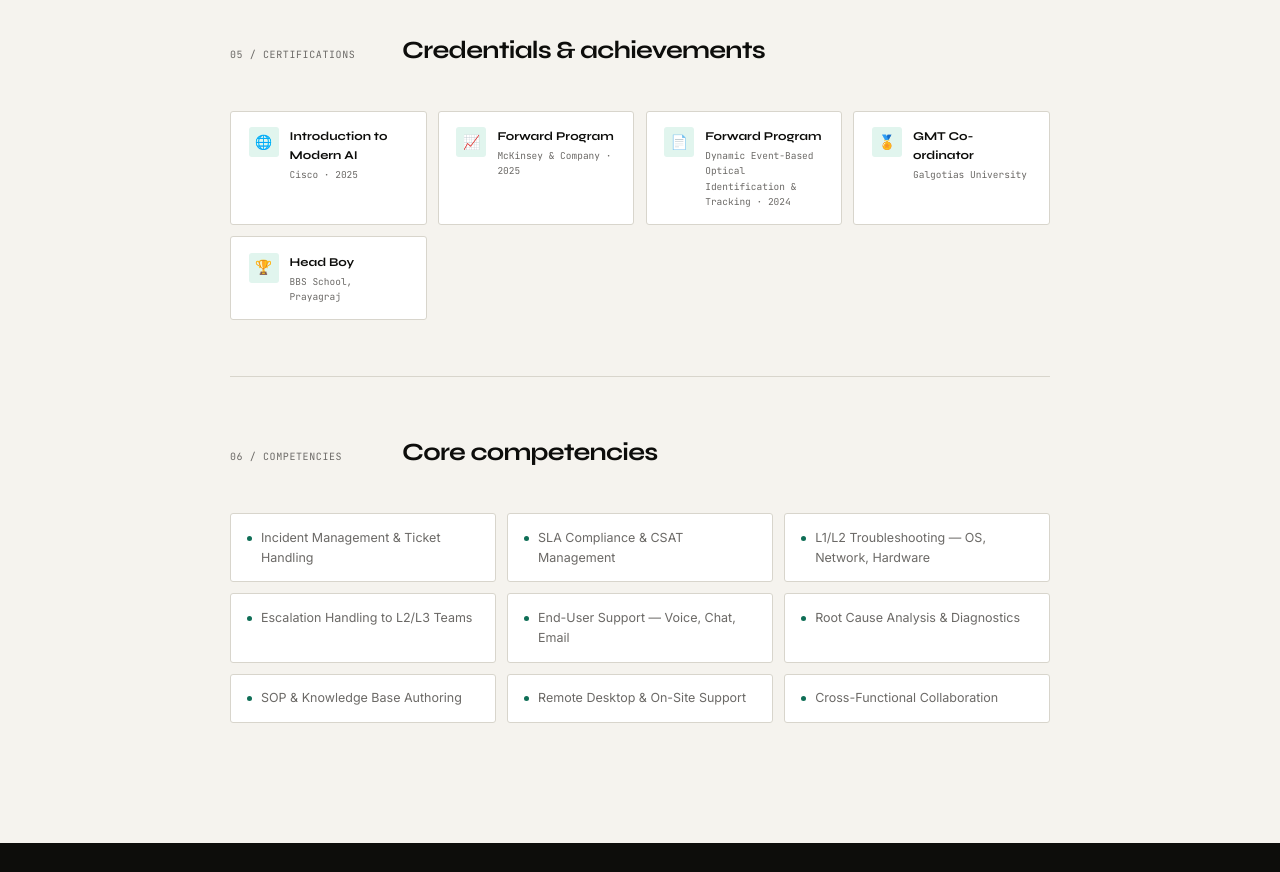
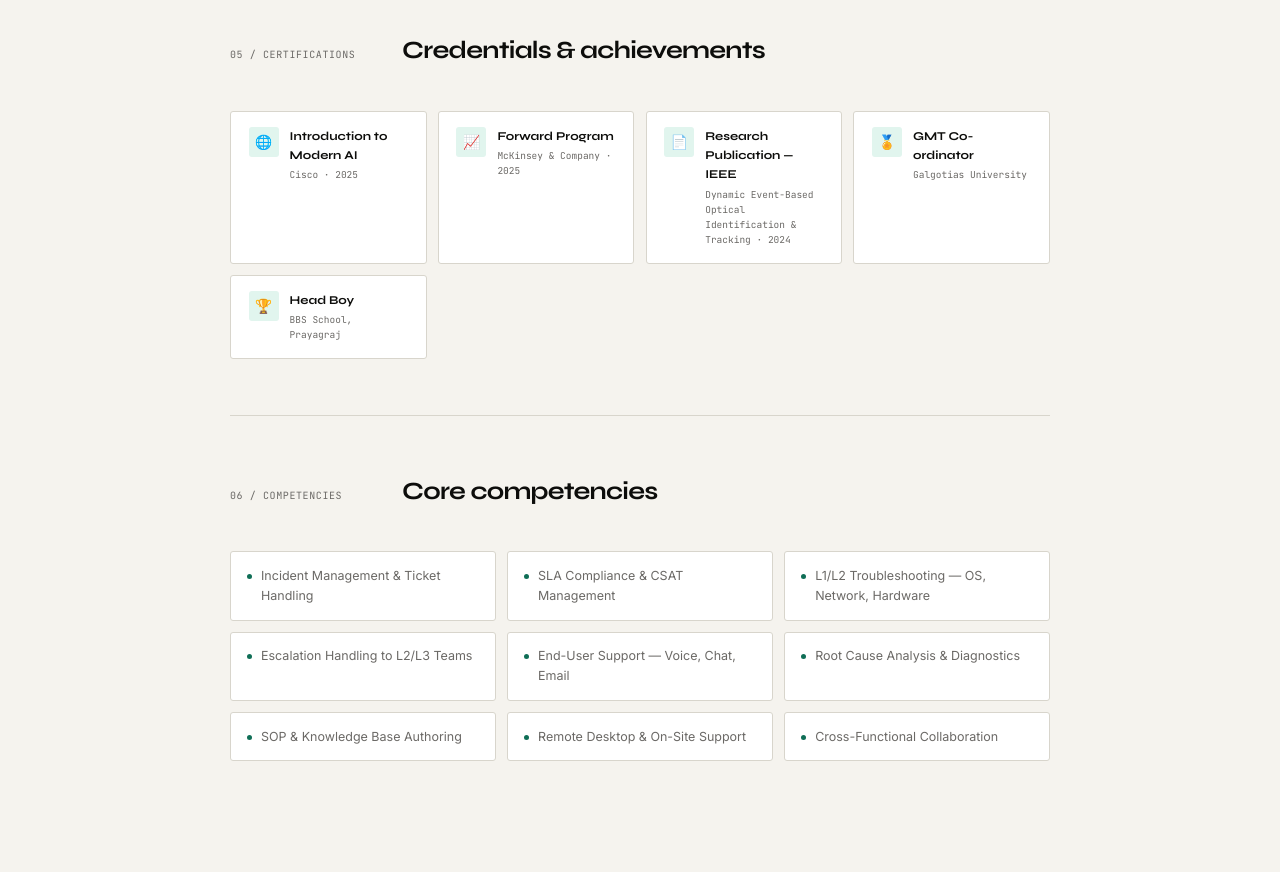
Before and after one commit to Krishnaraj96806/Portfolio, a plain HTML site: page index.html in a window 1280 px wide. Shown: the part 2960-3832 px from the top of the page. Drawn offline with Linux system fonts and the light colour scheme.

Commit message:
index.html

```diff
--- a/index.html
+++ b/index.html
@@ -320,8 +320,8 @@ footer{background:var(--ink);padding:2rem 2.5rem;margin-top:4rem;}
     <div class="ci">
       <div class="cico">📄</div>
       <div><div class="cn">
-  <a href="https://www.credly.com/badges/14249179-2b13-48b0-a543-bd6235159385/linked_in_profile" target="_blank" style="color:inherit;text-decoration:none;">
-    Forward Program
+  <a href="https://ieeexplore.ieee.org/document/10894913"  target="_blank" style="color:inherit;text-decoration:none;">
+    Research Publication — IEEE
   </a>
 </div><div class="co">Dynamic Event-Based Optical Identification & Tracking · 2024</div></div>
     </div>
```
